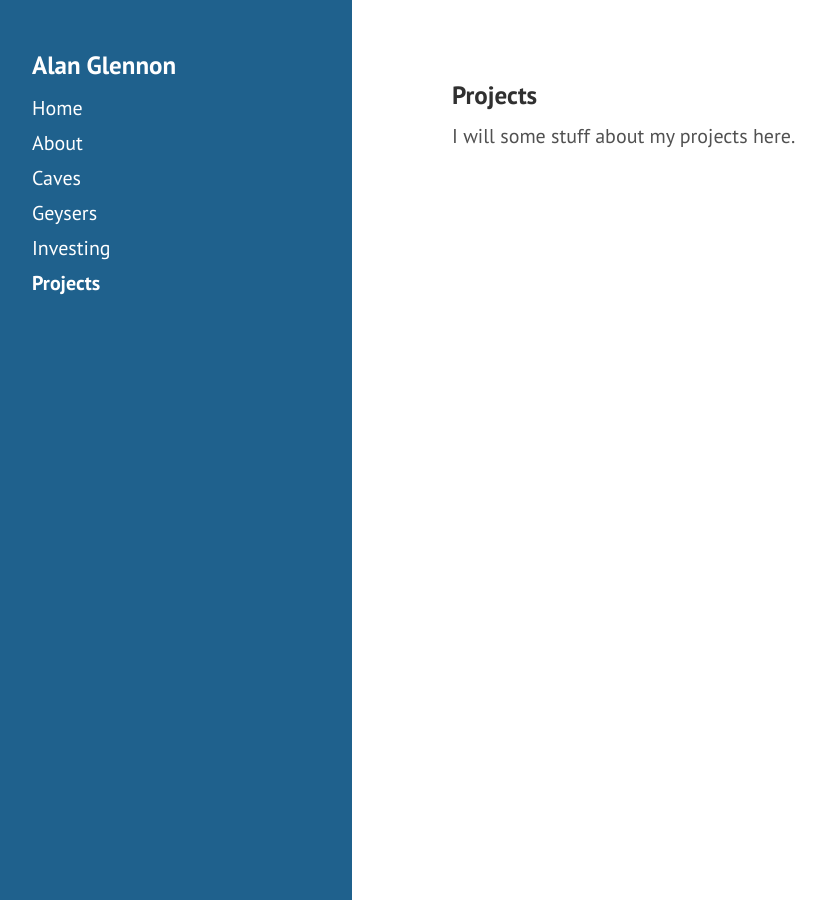
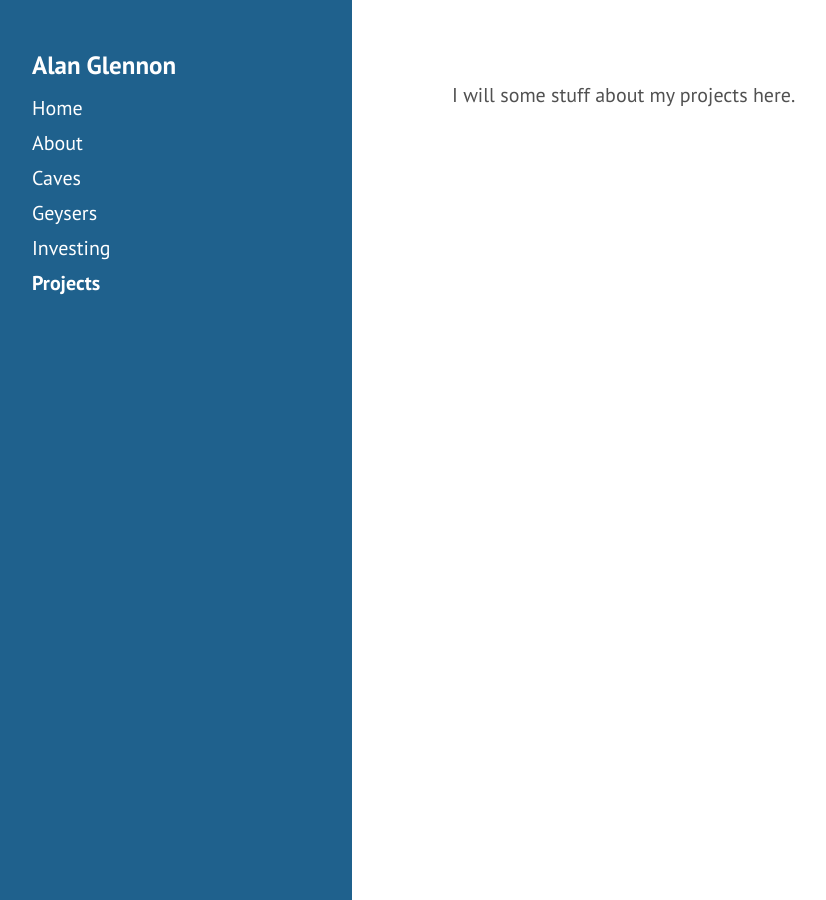
Before and after one commit to glennon/glennon.github.io, a Jekyll site: the page built from projects.md, in a window 1280 px wide. Shown: the whole page, without its empty margins (8-834 px from the left). Built offline with Jekyll 4.4.1, drawn with Linux system fonts in a browser that asks for light colours.

Commit message:
Update page.html

```diff
--- a/_layouts/page.html
+++ b/_layouts/page.html
@@ -3,6 +3,5 @@ layout: default
 ---
 
 <div class="page">
-  <h3 class="page-title">{{ page.title }}</h1>
   {{ content }}
 </div>
```
